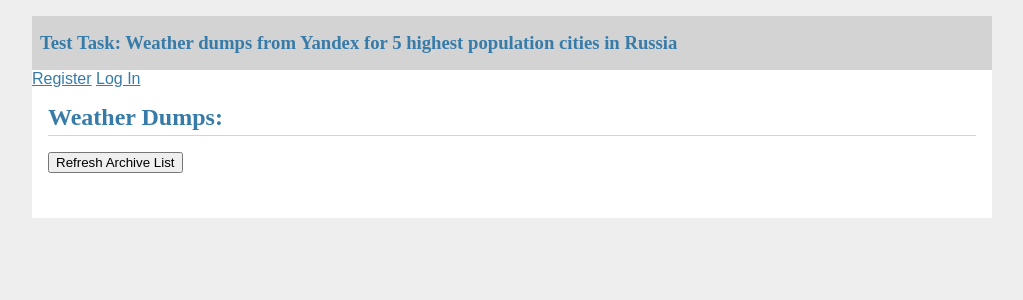
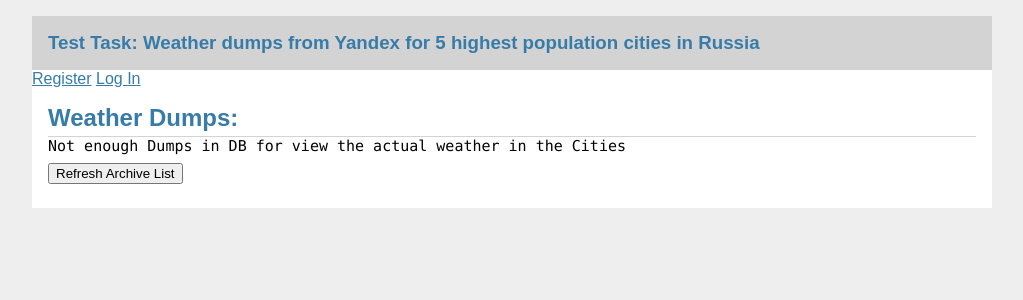
Before and after one commit to sl18/ywd, a Flask app: page / in a window 1280 px wide. Shown: the top 300 px of the page, without its empty margins (128-1151 px from the left). Run offline with Flask 2, Linux system fonts and the light colour scheme; data that the repository does not hold is empty.

Commit message:
A some restyle for UI

```diff
--- a/ya_weather/static/style.css
+++ b/ya_weather/static/style.css
@@ -2,6 +2,12 @@ html {
     font-family: sans-serif;
     background: #eee;
     padding: 1rem;
+}
+
+
+cty {
+    color: #66a706;
+    font-weight: bold;
 }
 
 body {
@@ -11,7 +17,6 @@ body {
 }
 
 h1, h2, h3, h4, h5, h6 {
-  font-family: serif;
     color: #377ba8;
     margin: 1rem 0;
 }
@@ -29,7 +34,7 @@ nav {
     background: lightgray;
     display: flex;
     align-items: center;
-  padding: 0 0.5rem;
+    padding: 0 1rem;
 }
 
 nav h1 {
@@ -42,7 +47,7 @@ nav h1 a {
     padding: 0.25rem 0.5rem;
 }
 
-nav ul  {
+nav ul {
     display: flex;
     list-style: none;
     margin: 0;
@@ -105,7 +110,7 @@ nav ul li a, nav ul li span, header .action {
 }
 
 .content form {
-  margin: 1em 0;
+    margin: 0.5em 0;
     display: flex;
     flex-direction: column;
 }
@@ -116,7 +121,7 @@ nav ul li a, nav ul li span, header .action {
 }
 
 .content input, .content textarea {
-  margin-bottom: 1em;
+    margin-bottom: 0;
 }
 
 .content textarea {
--- a/ya_weather/templates/base.html
+++ b/ya_weather/templates/base.html
@@ -6,7 +6,7 @@
 </nav>
 {% if g.user %}
   <br>
-  <span>Hello, {{ g.user['username'] }}</span>
+  <span style="padding: 1rem">Hello, {{ g.user['username'] }}</span>
   <a href="{{ url_for('auth.logout') }}">Log Out</a>
 {% else %}
   <a href="{{ url_for('auth.register') }}">Register</a>
--- a/ya_weather/templates/index.html
+++ b/ya_weather/templates/index.html
@@ -6,15 +6,18 @@
 
 {% block content %}
   {% if actual['cit_1'] %}
-  <div style="font-size:12px; font-family: 'Consolas', 'Monaco', 'Bitstream Vera Sans Mono', monospace ">In {{ actual['cit_1'] }} t{{ actual['temp_1'] }}℃(l.f.:{{ actual['f_l_1'] }}℃) {{ actual['con_1'] }}</div>
-  <div style="font-size:12px; font-family: 'Consolas', 'Monaco', 'Bitstream Vera Sans Mono', monospace ">In {{ actual['cit_2'] }} t{{ actual['temp_2'] }}℃(l.f.:{{ actual['f_l_2'] }}℃) {{ actual['con_2'] }}</div>
-  <div style="font-size:12px; font-family: 'Consolas', 'Monaco', 'Bitstream Vera Sans Mono', monospace ">In {{ actual['cit_3'] }} t{{ actual['temp_3'] }}℃(l.f.:{{ actual['f_l_3'] }}℃) {{ actual['con_3'] }}</div>
-  <div style="font-size:12px; font-family: 'Consolas', 'Monaco', 'Bitstream Vera Sans Mono', monospace ">In {{ actual['cit_4'] }} t{{ actual['temp_4'] }}℃(l.f.:{{ actual['f_l_4'] }}℃) {{ actual['con_4'] }}</div>
-  <div style="font-size:12px; font-family: 'Consolas', 'Monaco', 'Bitstream Vera Sans Mono', monospace ">In {{ actual['cit_5'] }} t{{ actual['temp_5'] }}℃(l.f.:{{ actual['f_l_5'] }}℃) {{ actual['con_5'] }}</div>
+    <div style="font-size:15px; font-family: 'Consolas', 'Monaco', 'Bitstream Vera Sans Mono', monospace ">From last Dump:</div>
+    <div style="font-size:12px; font-family: 'Consolas', 'Monaco', 'Bitstream Vera Sans Mono', monospace "><cty>{{ actual['cit_1'] }}</cty> t{{ actual['temp_1'] }}℃(l.f.:{{ actual['f_l_1'] }}℃) {{ actual['con_1'] }}</div>
+    <div style="font-size:12px; font-family: 'Consolas', 'Monaco', 'Bitstream Vera Sans Mono', monospace "><cty>{{ actual['cit_2'] }}</cty> t{{ actual['temp_2'] }}℃(l.f.:{{ actual['f_l_2'] }}℃) {{ actual['con_2'] }}</div>
+    <div style="font-size:12px; font-family: 'Consolas', 'Monaco', 'Bitstream Vera Sans Mono', monospace "><cty>{{ actual['cit_3'] }}</cty> t{{ actual['temp_3'] }}℃(l.f.:{{ actual['f_l_3'] }}℃) {{ actual['con_3'] }}</div>
+    <div style="font-size:12px; font-family: 'Consolas', 'Monaco', 'Bitstream Vera Sans Mono', monospace "><cty>{{ actual['cit_4'] }}</cty> t{{ actual['temp_4'] }}℃(l.f.:{{ actual['f_l_4'] }}℃) {{ actual['con_4'] }}</div>
+    <div style="font-size:12px; font-family: 'Consolas', 'Monaco', 'Bitstream Vera Sans Mono', monospace "><cty>{{ actual['cit_5'] }}</cty> t{{ actual['temp_5'] }}℃(l.f.:{{ actual['f_l_5'] }}℃) {{ actual['con_5'] }}</div>
+  {% else %}
+    <div style="font-size:15px; font-family: 'Consolas', 'Monaco', 'Bitstream Vera Sans Mono', monospace ">Not enough Dumps in DB for view the actual weather in the Cities</div>
   {% endif %}
   {% if g.user %}
     <form action="{{ url_for('weather.create') }}" method="post">
-      <input type="submit" name="make_new_dump" value="Make Actual Dump"/>
+      <input type="submit" name="make_new_dump" value="Make and Download the Actual Dump"/>
     </form>
   {% endif %}
 
@@ -72,6 +75,9 @@
         <form action="{{ url_for('weather.download_csv', id=post['id']) }}" method="post">
           <input class="danger" type="submit" value="Get dump #{{ post['id'] }} (CSV)">
         </form>
+        <form action="{{ url_for('weather.delete', id=post['id']) }}" method="post">
+          <input class="danger" type="submit" value="Delete dump #{{ post['id'] }}">
+        </form>
       {% endif %}
 
     </article>
```
Lines whose indentation alone changed are shown as unchanged.
